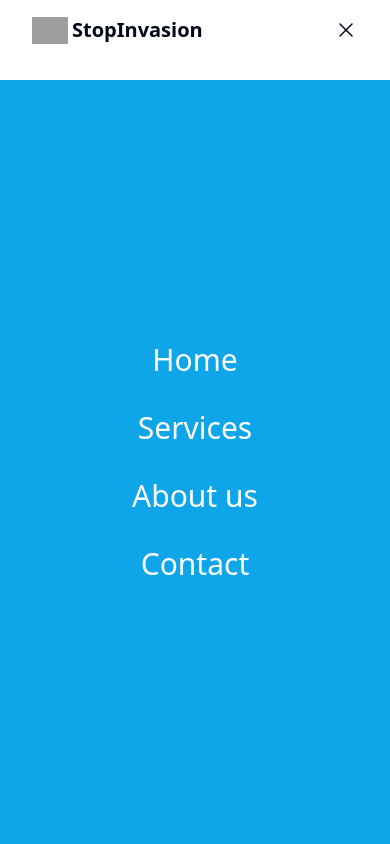
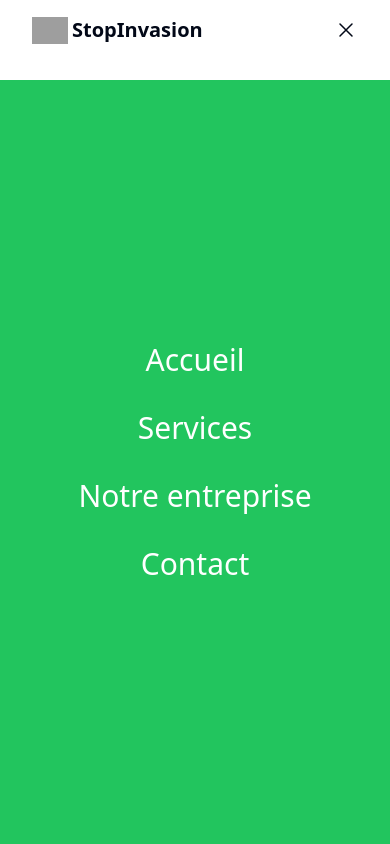
Before and after one commit to FaridAmimri/stopinvasion, a React (Vite) app: page / in a window 390 px wide. Both pictures are taken after a click on the element 346 px from the left and 30 px from the top of the page. Shown: the top 844 px of the page. Built offline with nearby package versions, Linux system fonts and the light colour scheme; grey boxes are pictures that could not be loaded.

Commit message:
Update Menu mobile content

```diff
--- a/src/components/Menu.tsx
+++ b/src/components/Menu.tsx
@@ -5,9 +5,9 @@ import { useState } from 'react'
 import { Link } from 'react-router-dom'
 
 const links = [
-  { id: 1, title: 'Home', url: '/' },
+  { id: 1, title: 'Accueil', url: '/accueil' },
   { id: 2, title: 'Services', url: '/services' },
-  { id: 3, title: 'About us', url: '/about' },
+  { id: 3, title: 'Notre entreprise', url: '/notreentreprise' },
   { id: 4, title: 'Contact', url: '/contact' }
 ]
 
@@ -52,7 +52,7 @@ const Menu = () => {
         </div>
       )}
       {open && (
-        <div className='bg-sky-500 text-white absolute left-0 top-20 w-full h-[calc(100vh-5rem)] flex flex-col justify-center items-center gap-8 text-3xl z-10'>
+        <div className='bg-green-500 text-white absolute left-0 top-20 w-full h-[calc(100vh-5rem)] flex flex-col justify-center items-center gap-8 text-3xl z-10 transition-all ease-in-out'>
           {links.map((item) => (
             <Link to={item.url} key={item.id} onClick={() => setOpen(false)}>
               {item.title}
```
